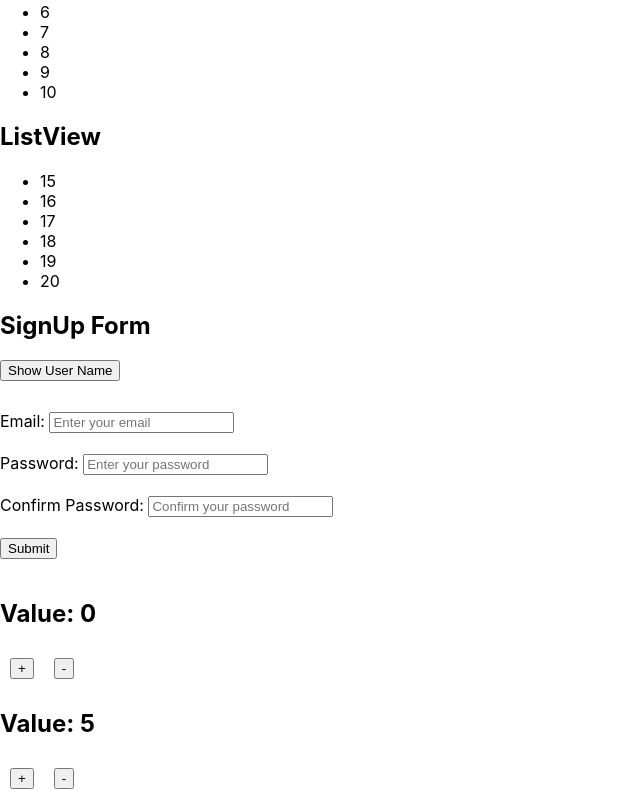
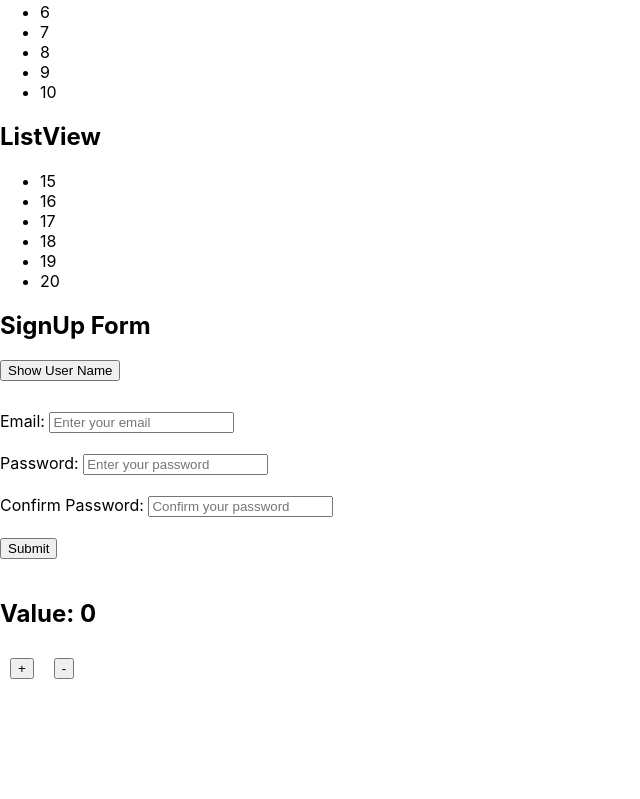
Before and after one commit to susmitha0802/react-exercise, a React (Create React App) app: page / in a window 1280 px wide. Shown: the part 229-1028 px from the top of the page, without its empty margins (0-640 px from the left). After the commit the page ends 918 px from the top, so only its background shows below. Built offline with nearby package versions, Linux system fonts and the light colour scheme.

Commit message:
App updated

```diff
--- a/src/App.js
+++ b/src/App.js
@@ -4,8 +4,7 @@ function App() {
   return (
     <div className="App">
       <Parent />
-      <Counter/>
-      <Counter defaultValue={5}/>
+      <Counter />
     </div>
   );
 }
```
